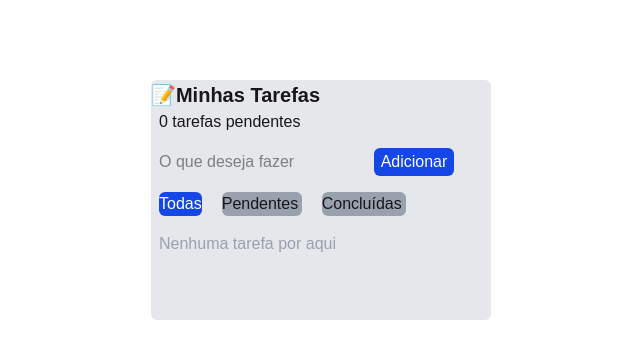
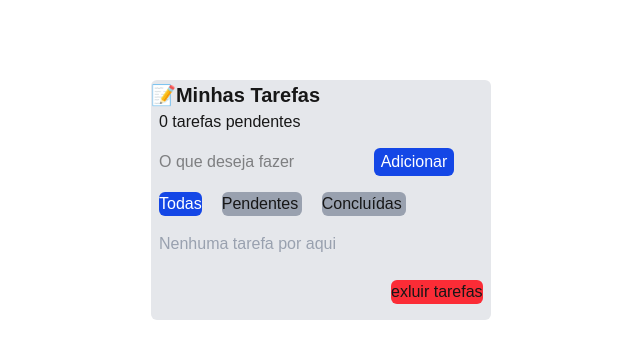
Before and after one commit to davidcontadecursoeusoprofissio-cybe/meu-app-david23-11-2026, a Next.js app: page /Tarefas in a window 1280 px wide. Shown: the top 358 px of the page, without its empty margins (249-889 px from the left). Built offline with nearby package versions, Linux system fonts and the light colour scheme.

Commit message:
atualiza

```diff
--- a/app/Components/Adicionar.jsx
+++ b/app/Components/Adicionar.jsx
@@ -1,6 +1,7 @@
 export default function Adicionar(){
     return(
        <div className="bg-gray-200 w-85 h-60  ms-100 mt-20 rounded-md">
+
             <h1 className="text-[20px] font-bold">📝Minhas Tarefas</h1>
             <p className="ms-2">0 tarefas pendentes</p>
                 <div>
@@ -16,9 +17,12 @@ export default function Adicionar(){
                 </ul>
             </nav>
             <p className="text-gray-400 ms-2 mt-4">Nenhuma tarefa por aqui</p>
+
         </>
         </div>
+        <button className="bg-red-500 rounded-md ms-60 mt-6 cursor-pointer">exluir tarefas</button>
         </div>
+
 
     )
 }
--- a/app/Tarefas/page.jsx
+++ b/app/Tarefas/page.jsx
@@ -18,6 +18,7 @@ export default function Tarefas(){
             <p className="text-gray-400 ms-2 mt-4">Nenhuma tarefa por aqui</p>
         </>
         </div>
+         <button className="bg-red-500 rounded-md ms-60 mt-6 cursor-pointer">exluir tarefas</button>
         </div>
     )
 }
```
